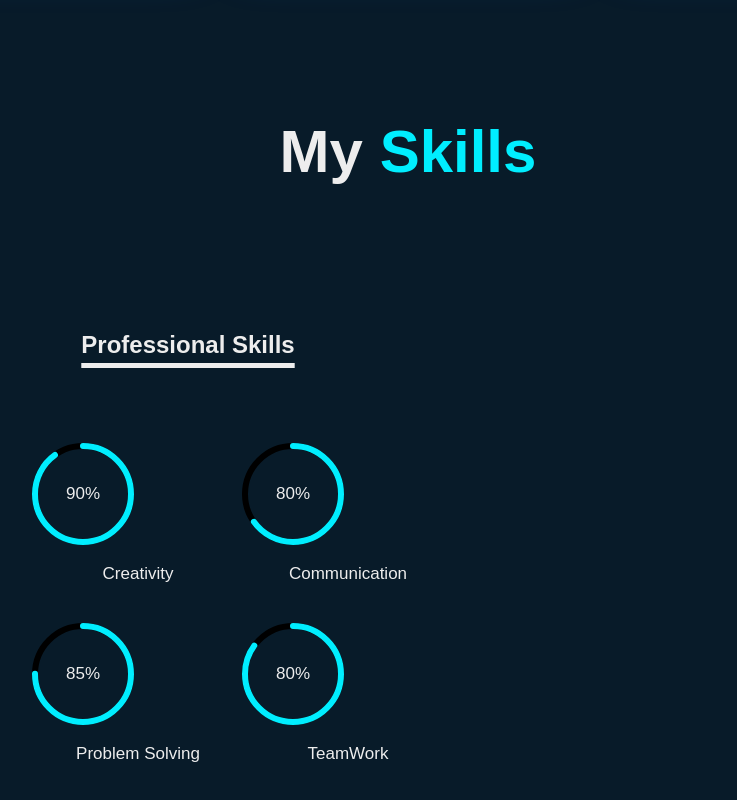
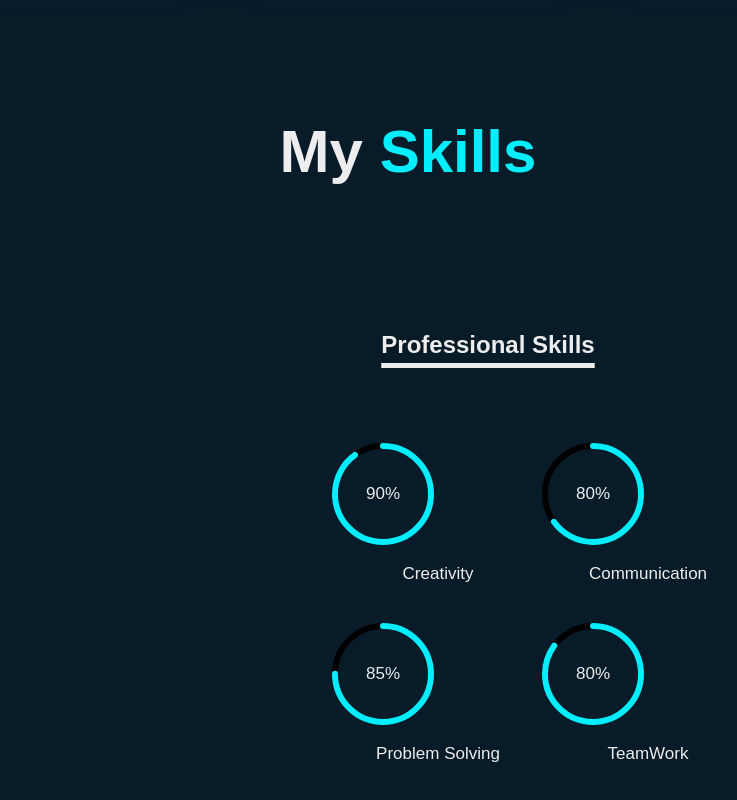
Before and after one commit to yanand13/portfolio-anand-yadav, a plain HTML site: page index.html in a window 1280 px wide. Shown: the part 2686-3486 px from the top of the page, without its empty margins (232-969 px from the left). Drawn offline with nearby package versions, Linux system fonts and the light colour scheme.

Commit message:
second update

```diff
--- a/style.css
+++ b/style.css
@@ -278,7 +278,7 @@ section{
     width: 600px;
     height: 500px;
     padding: 75px 90px;
-    margin-left: 120px;
+    margin-left: 420px;
 }
 .heading1{
     text-align: center;
```
